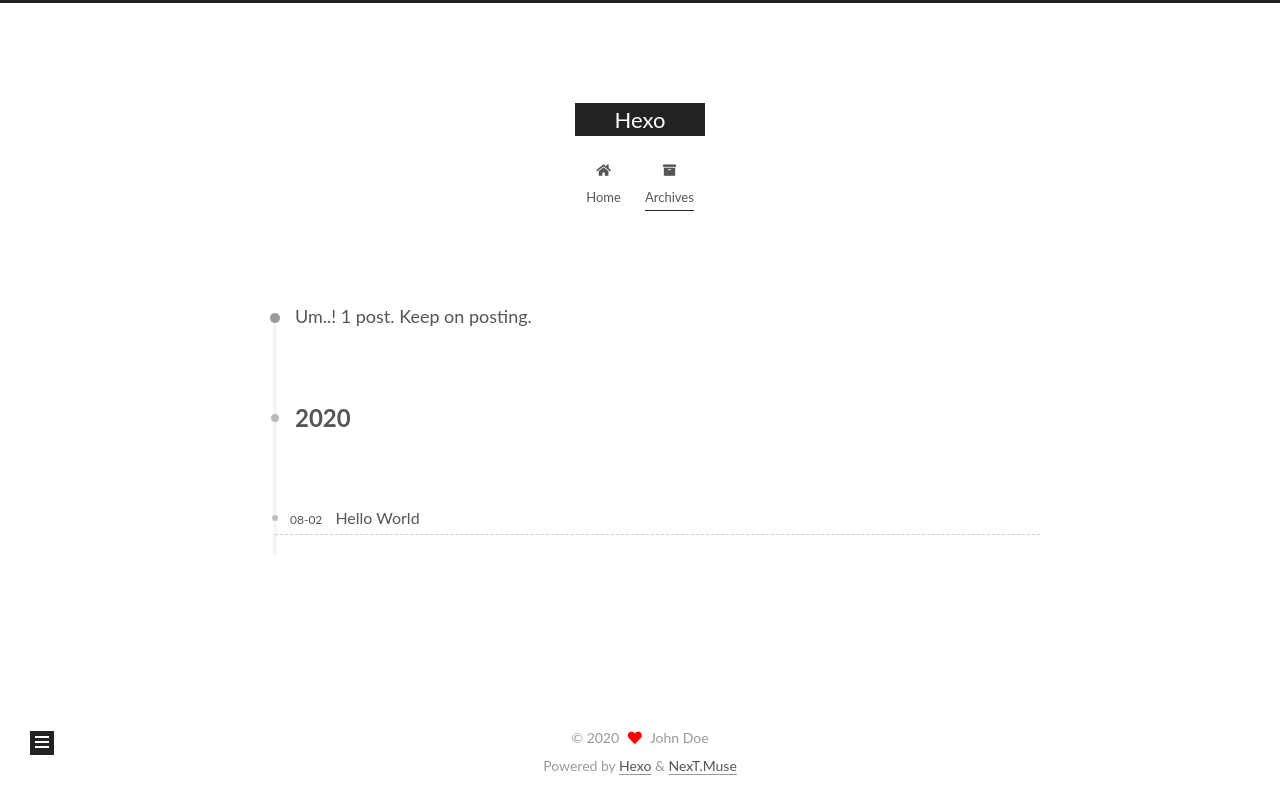
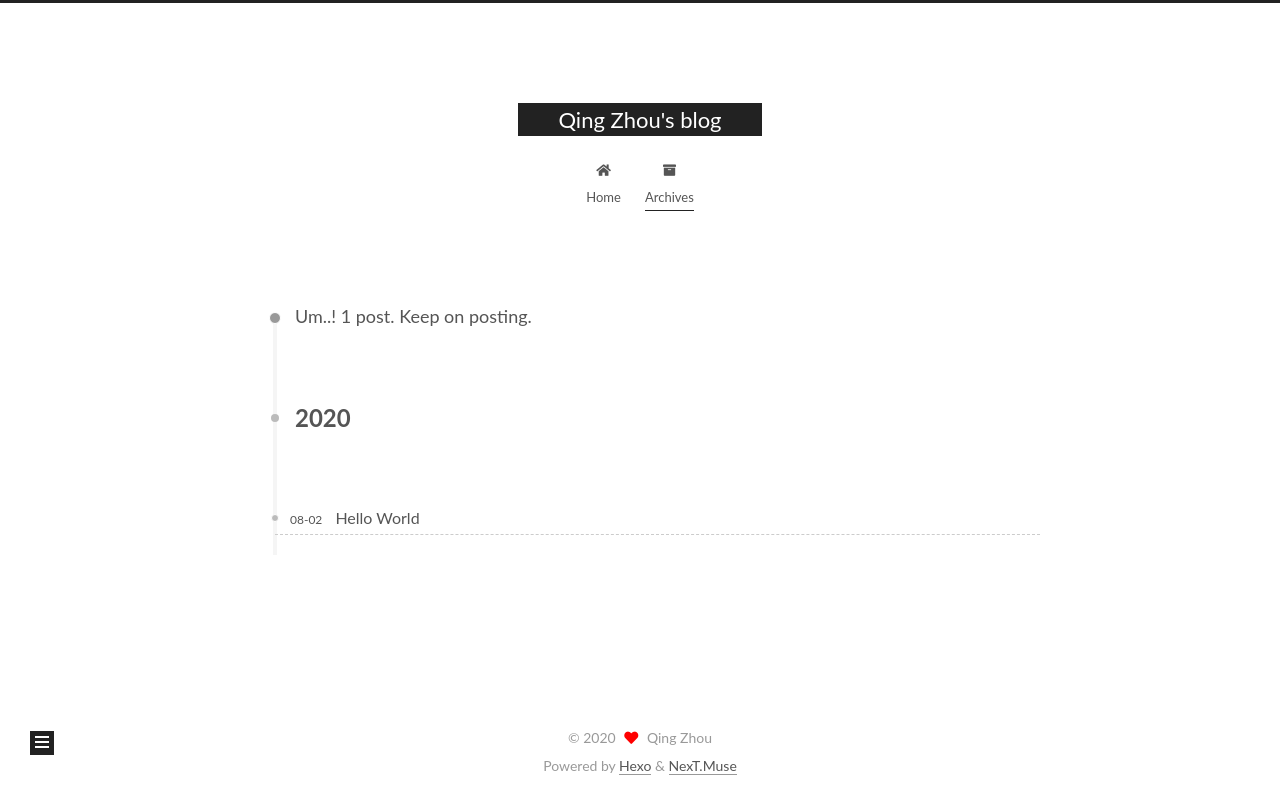
Before and after one commit to Andrewzhouqing/andrewzhouqing.github.io, a plain HTML site: page archives/index.html in a window 1280 px wide. Drawn offline with Linux system fonts and the light colour scheme.

Commit message:
Site updated: 2020-08-07 21:43:10

```diff
--- a/archives/index.html
+++ b/archives/index.html
@@ -1,5 +1,5 @@
 <!DOCTYPE html>
-<html lang="en">
+<html lang="en,zh-CN,default">
 <head>
   <meta charset="UTF-8">
 <meta name="viewport" content="width=device-width, initial-scale=1, maximum-scale=2">
@@ -21,11 +21,11 @@
   </script>
 
   <meta property="og:type" content="website">
-<meta property="og:title" content="Hexo">
+<meta property="og:title" content="Qing Zhou&#39;s blog">
 <meta property="og:url" content="http://yoursite.com/archives/index.html">
-<meta property="og:site_name" content="Hexo">
+<meta property="og:site_name" content="Qing Zhou&#39;s blog">
 <meta property="og:locale" content="en_US">
-<meta property="article:author" content="John Doe">
+<meta property="article:author" content="Qing Zhou">
 <meta name="twitter:card" content="summary">
 
 <link rel="canonical" href="http://yoursite.com/archives/">
@@ -41,7 +41,7 @@
   };
 </script>
 
-  <title>Archive | Hexo</title>
+  <title>Archive | Qing Zhou's blog</title>
 
 
 
@@ -92,7 +92,7 @@
 
     <a href="/" class="brand" rel="start">
       <span class="logo-line-before"><i></i></span>
-      <h1 class="site-title">Hexo</h1>
+      <h1 class="site-title">Qing Zhou's blog</h1>
       <span class="logo-line-after"><i></i></span>
     </a>
   </div>
@@ -240,7 +240,7 @@
 
       <div class="site-overview-wrap sidebar-panel">
         <div class="site-author motion-element" itemprop="author" itemscope itemtype="http://schema.org/Person">
-  <p class="site-author-name" itemprop="name">John Doe</p>
+  <p class="site-author-name" itemprop="name">Qing Zhou</p>
   <div class="site-description" itemprop="description"></div>
 </div>
 <div class="site-state-wrap motion-element">
@@ -280,7 +280,7 @@
   <span class="with-love">
     <i class="fa fa-heart"></i>
   </span>
-  <span class="author" itemprop="copyrightHolder">John Doe</span>
+  <span class="author" itemprop="copyrightHolder">Qing Zhou</span>
 </div>
   <div class="powered-by">Powered by <a href="https://hexo.io/" class="theme-link" rel="noopener" target="_blank">Hexo</a> & <a href="https://muse.theme-next.org/" class="theme-link" rel="noopener" target="_blank">NexT.Muse</a>
   </div>
```
Also changed, not shown: 2020/08/02/hello-world/index.html (+9 -9 lines), archives/2020/08/index.html (+8 -8 lines), archives/2020/index.html (+8 -8 lines), index.html (+11 -11 lines).
